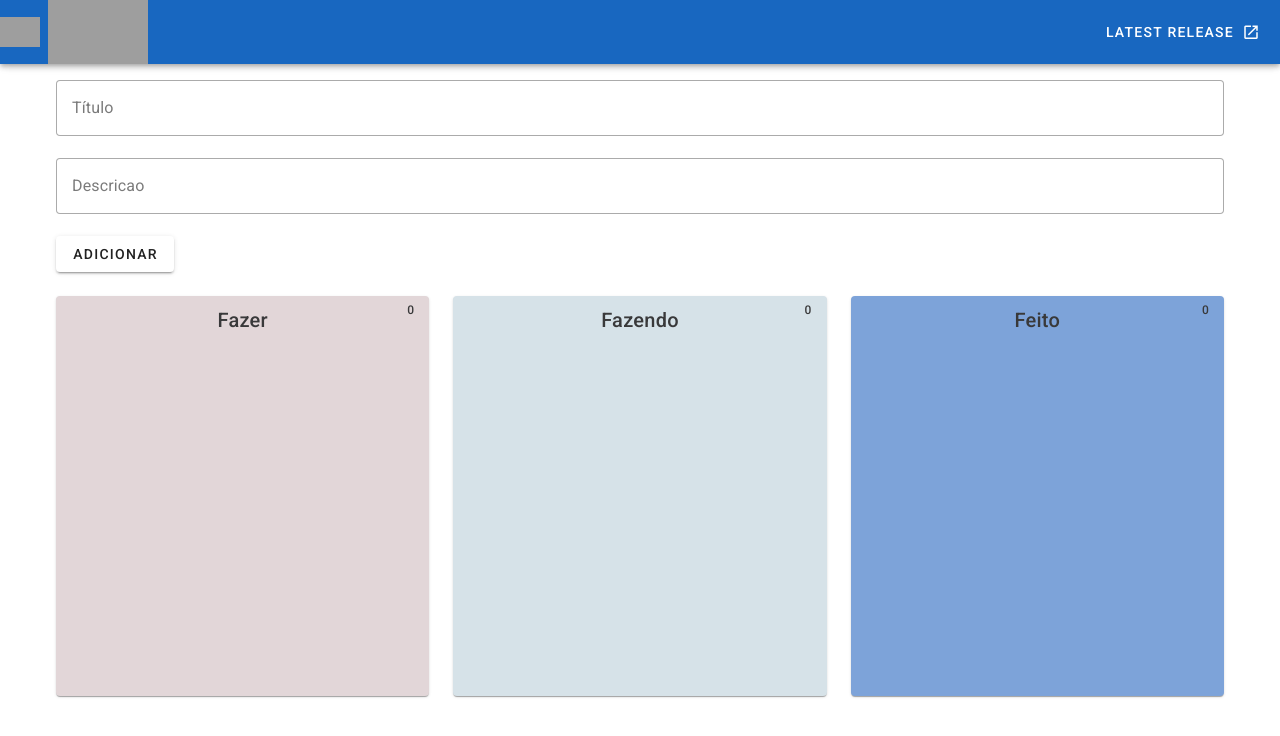
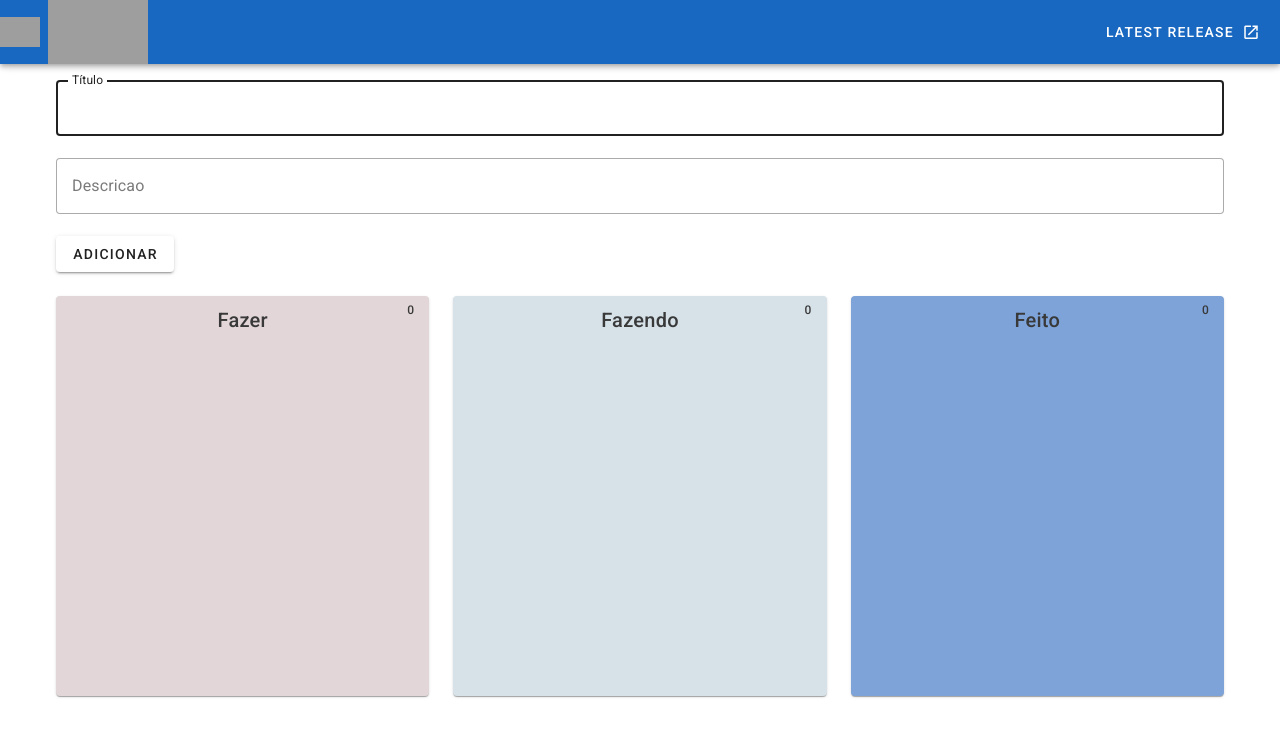
Before and after one commit to elvishuges/Todo-List-Vue-JS-3-Composition-API-with-Pinia-Firebase-9-Vite-, a Vue app: page / in a window 1280 px wide. Shown: the top 736 px of the page. Built offline with nearby package versions, Linux system fonts and the light colour scheme; grey boxes are pictures that could not be loaded.

Commit message:
add autofocus form

```diff
--- a/src/components/TodoItemCard.vue
+++ b/src/components/TodoItemCard.vue
@@ -46,7 +46,6 @@ function dragStart(event) {
 }
 
 function draggableEnd(event) {
-  console.log('dragEnd');
   event.dataTransfer?.clearData();
 }
 </script>
--- a/src/components/TodoItemForm.vue
+++ b/src/components/TodoItemForm.vue
@@ -1,6 +1,7 @@
 <template>
   <v-form @submit.prevent="handleSubmit('toDo')">
     <v-text-field
+      autofocus
       v-model="title"
       label="Título"
       variant="outlined"
@@ -27,12 +28,7 @@ function handleSubmit() {
     title: title.value,
     description: description.value,
   };
-  validateFields();
   emits('submit', payload);
-}
-
-function validateFields() {
-  console.log(title.value);
 }
 </script>
 
--- a/src/components/TodoItemList.vue
+++ b/src/components/TodoItemList.vue
@@ -39,6 +39,7 @@ const props = defineProps({
   backgroundColor: {
     type: String,
   },
+
   columnIdentifier: {
     type: String,
     required: true,
```
